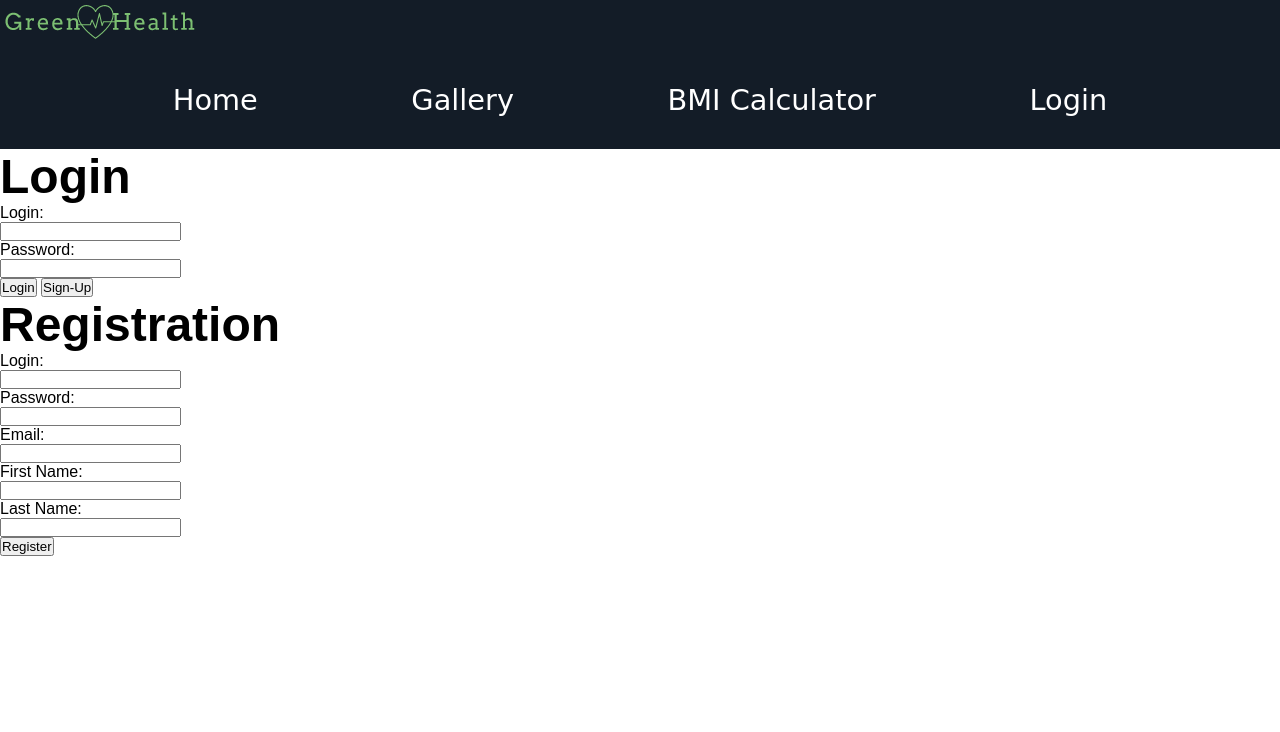
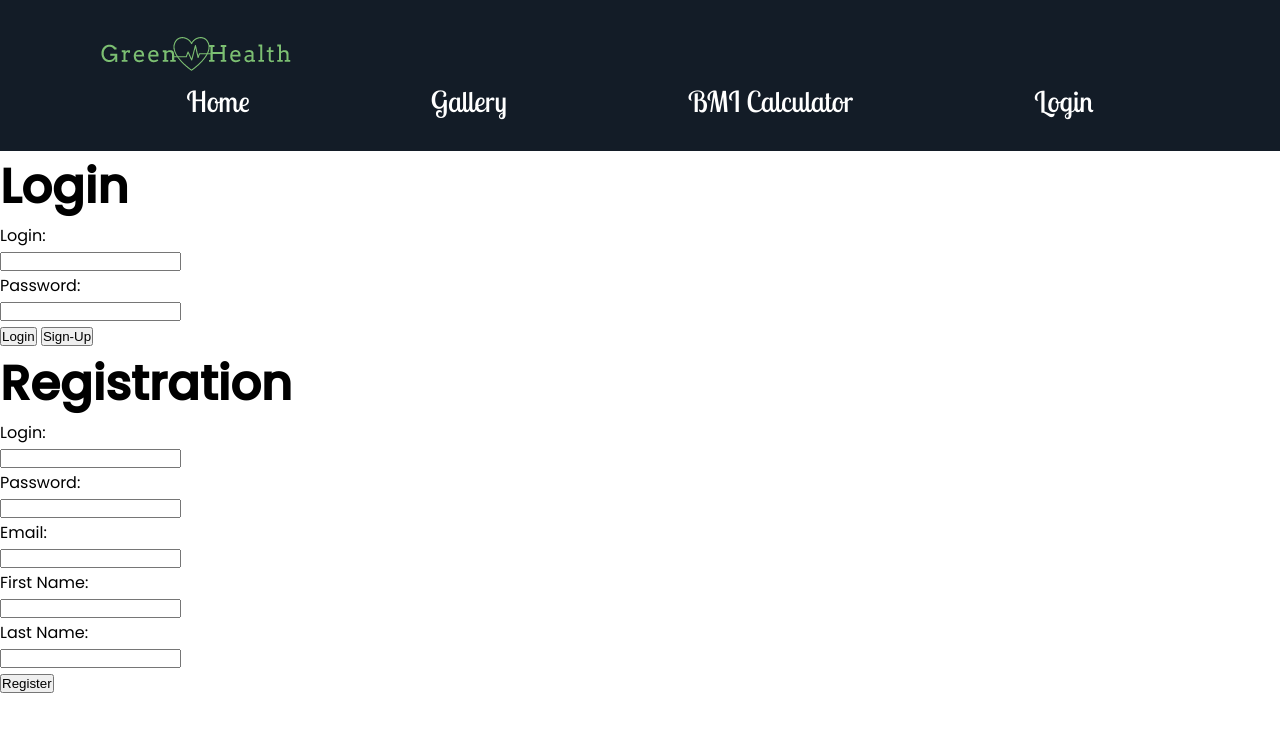
Before and after one commit to ToWeS-oss/JestemMadry, a plain HTML site: page login.html in a window 1280 px wide. Drawn offline with Linux system fonts and the light colour scheme.

Commit message:
Update login.html

```diff
--- a/login.html
+++ b/login.html
@@ -5,6 +5,10 @@
     <meta charset="UTF-8">
     <meta http-equiv="X-UA-Compatible" content="IE=edge">
     <meta name="viewport" content="width=device-width, initial-scale=1.0">
+    <link rel="preconnect" href="https://fonts.googleapis.com">
+    <link rel="preconnect" href="https://fonts.gstatic.com" crossorigin>
+    <link href="https://fonts.googleapis.com/css2?family=Lobster+Two:ital@0;1&family=Poppins:wght@300;400;500&display=swap"
+        rel="stylesheet">
     <link rel="stylesheet" href="./css/style.css">
     <script src="./functions.js"></script>
     <title>Document</title>
@@ -12,11 +16,11 @@
 
 <body>
 
-    <header>
-        <div id="logo">
-            <a href="./index.html"><img src="./images/logo/LogoMakr-8Vh5YJ.png" alt=""></a>
-        </div>
+    <header id="main-head">
         <nav>
+            <div id="logo">
+                <a href="index.html"><img src="./images/logo/LogoMakr-8Vh5YJ.png" alt=""></a>
+            </div>
             <ul>
                 <li><a href="./index.html">Home</a></li>
                 <li><a href="./gallery.html">Gallery</a></li>
```
